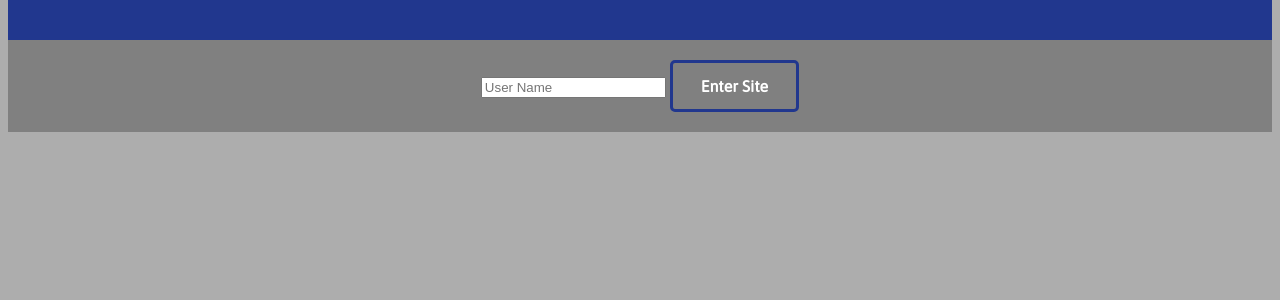
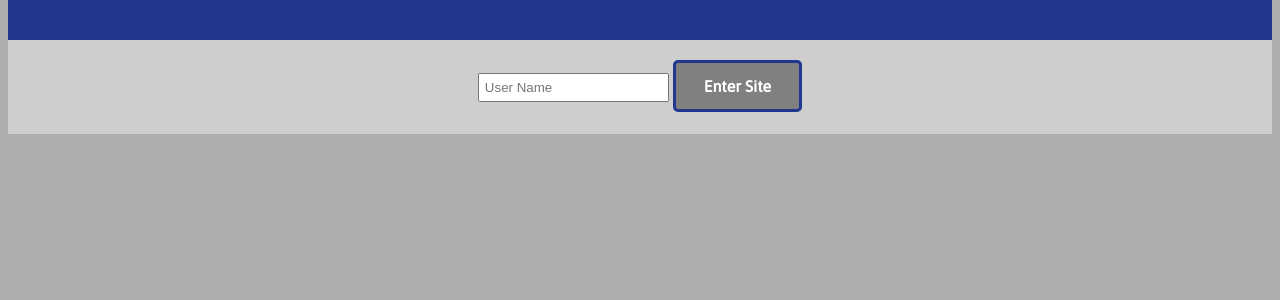
Before and after one commit to SidJain1412/Flask_SQL_Chat, a Flask app: page / in a window 1280 px wide. Shown: the part 128-428 px from the top of the page. Run offline with Flask 2, Linux system fonts and the light colour scheme.

Commit message:
Updated routes.py, with error handling for empty username, added html templating to deal with that, made some visual changes (still ugly af), to be fixed

```diff
--- a/app/routes.py
+++ b/app/routes.py
@@ -1,20 +1,21 @@
-from flask import render_template, request
+from flask import render_template, request, jsonify, redirect
 from app.models import User, Message
 from app import app
 
 
 @app.route('/')
-def index():
-    return render_template('login.html')
+def index(error=None):
+    return render_template('login.html', error=error)
 
 
-@app.route('/take_username', methods=["POST"])
+@app.route('/login', methods=["POST"])
 def take_username():
     try:
         username = request.form['username']
         if username:
             return render_template('chat.html', username=username)
         else:
-            return render_template('login.html')
+            return render_template('login.html',
+                                   error="Please enter a valid username")
     except Exception as e:
         return render_template('login.html')
--- a/app/static/css/loginStyle.css
+++ b/app/static/css/loginStyle.css
@@ -20,9 +20,23 @@ div {
 	font-weight: bold;
 }
 
+#errorMessage {
+	padding:1px;
+	color:#E86666;
+	width: 300px;
+	text-align: center;
+	margin: auto;
+	font-weight: lighter;
+	text-shadow: 1px 0 0;
+}
+
 #loginDiv {
-	background: grey;
+	background: #CECECE;
 	text-align: center;
+}
+
+#loginInput {
+	padding: 5px;
 }
 
 #loginButton {
--- a/app/templates/login.html
+++ b/app/templates/login.html
@@ -16,9 +16,14 @@
 			<!-- data inserted by javascript -->
 		</div>
 		<div id = "loginDiv">
-			<form class = "loginForm" action="/take_username" method="POST">
+			<form class = "loginForm" action="/login" method="POST">
 				<input id = "loginInput" type="text" name="username" placeholder="User Name">
 				<button id = "loginButton">Enter Site</button>
+					<h4 id="errorMessage">
+					{% if error %}
+					{{error}}
+					{% endif %}
+					</h4>
 			</form>
 		</div>
 		<script src="static/js/main.js"></script>
```
